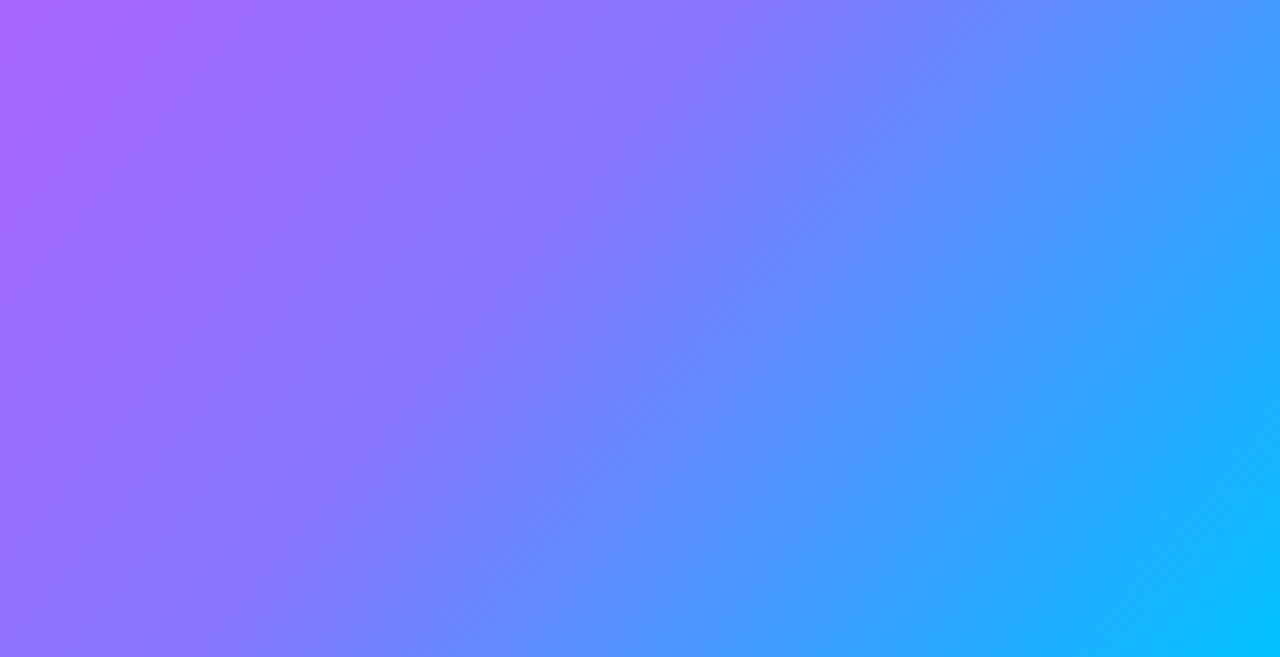
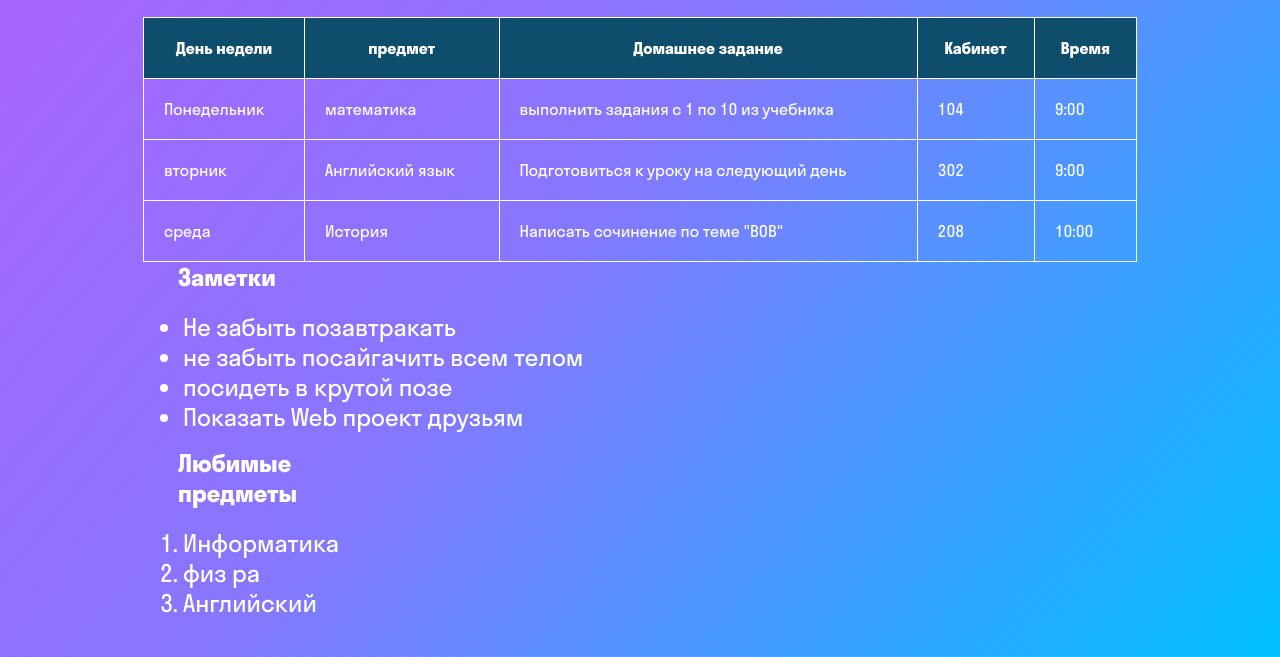
Before and after one commit to lapotnik/-, a plain HTML site: page index.html in a window 1280 px wide. Shown: the part 143-800 px from the top of the page. Drawn offline with Linux system fonts and the light colour scheme.

Commit message:
Add files via upload

```diff
--- a/index.html
+++ b/index.html
@@ -7,33 +7,72 @@
     <meta name="viewport" content="width=device-width, initial-scale=1.0">
     <title>Школьный дневник</title>
     <link rel="stylesheet" href="./fonts/fonts.css">
-    <style>
-        * {
-            box-sizing: border-box;
-        }
-
-        body,
-        h1,
-        h2,
-        div,
-        p {
-            margin: 0;
-        }
-
-        body {
-            height: 100vh;
-            padding: 35px 143px 95px;
-            font-family: 'StratosSkyeng', sans-serif;
-            color: #fff;
-            background: linear-gradient(130deg, rgba(173, 97, 255, 1) 0%, rgba(134, 119, 255, 1) 45%, rgba(0, 193, 255, 1) 100%);
-        }
-
-
-    </style>
+    <link rel="stylesheet" href="style.css">
 </head>
 
 <body>
-    <h1>Школьный дневник</h1>
+
+    <div>
+        <h1>Школьный дневник</h1>
+
+        <h2> Расписание уроков</h2>
+        <table>
+
+            <tr>
+
+                <th>День недели</th>
+                <th>предмет</th>
+                <th>Домашнее задание</th>
+                <th>Кабинет</th>
+                <th>Время</th>
+
+            </tr>
+
+            <tr>
+                <td>Понедельник</td>
+                <td>математика</td>
+                <td>выполнить задания с 1 по 10 из учебника</td>
+                <td>104</td>
+                <td>9:00</td>
+            </tr>
+
+            <tr>
+                <td>вторник</td>
+                <td>Английский язык</td>
+                <td>Подготовиться к уроку на следующий день </td>
+                <td>302</td>
+                <td>9:00</td>
+            </tr>
+
+            <tr>
+                <td>среда</td>
+                <td>История</td>
+                <td>Написать сочинение по теме "ВОВ"</td>
+                <td>208</td>
+                <td>10:00</td>
+            </tr>
+
+
+        </table>
+    </div>
+    <div>
+        <h2>Заметки</h2>
+        <ul>
+            <li>Не забыть позавтракать</li>
+            <li> не забыть посайгачить всем телом</li>
+            <li> посидеть в крутой позе</li>
+            <li> Показать Web проект друзьям</li>
+
+        </ul>
+    </div>
+    <div>
+        <h2>Любимые предметы</h2>
+        <ol>
+            <li>Информатика </li>
+            <li>физ ра</li>
+            <li>Английский</li>
+        </ol>
+    </div>
 </body>
 
 </html>
--- /dev/null
+++ b/style.css
@@ -0,0 +1,41 @@
+
+     * {
+            box-sizing: border-box;
+        }
+
+        body,
+        h1,
+        h2,
+        div,
+        p {
+            margin: 0;
+        }
+        th,
+        td { padding: 20px;
+            border:1px solid white
+
+
+
+
+        }
+        th {
+            padding: 20px;
+            background-color:#0F4D6D ;
+        }
+        h1 {font-size: 36px;}
+        h2 {width: 24px;
+            margin-bottom: 20px ;
+        margin-left: 35px;}
+        body {
+            width: auto;
+            height: 100vh;
+            padding: 35px 143px 95px;
+            font-family: 'StratosSkyeng', sans-serif;
+            color: #fff;
+            background: linear-gradient(130deg, rgba(173, 97, 255, 1) 0%, rgba(134, 119, 255, 1) 45%, rgba(0, 193, 255, 1) 100%);
+        }
+        table {
+            border-collapse: collapse;
+            width:100%
+        }
+        li {font-size: 24px;}
```
